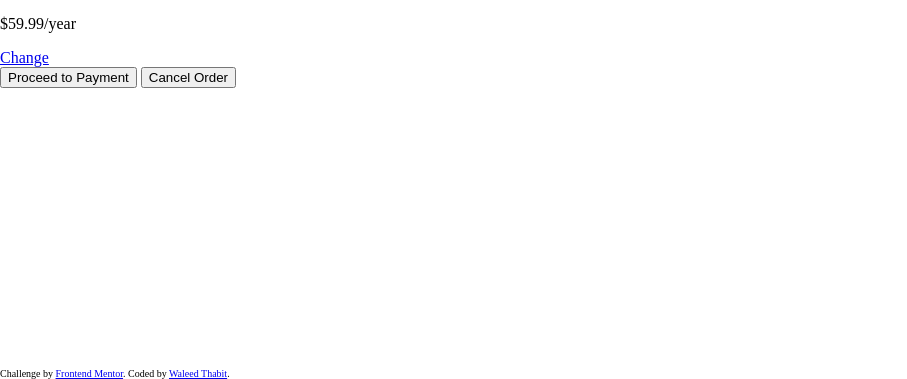
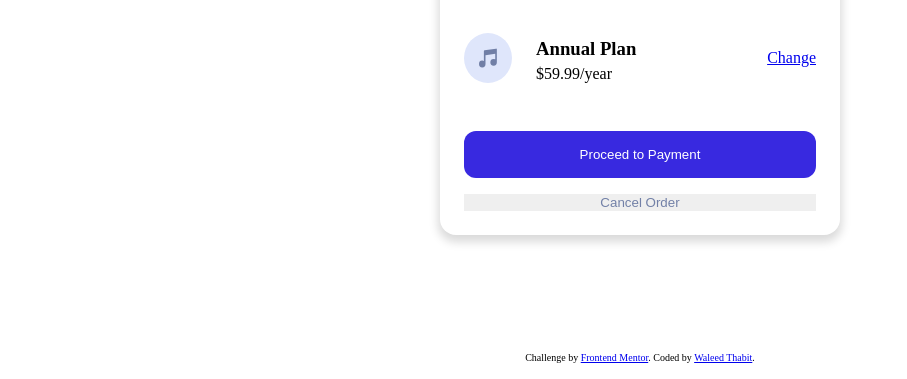
Before and after one commit to waleed-thabit/order-summary, a plain HTML site: page index.html in a window 1280 px wide. Shown: the part 421-800 px from the top of the page, without its empty margins (0-907 px from the left). Drawn offline with Linux system fonts and the light colour scheme.

Commit message:
feat: style the order card

```diff
--- a/css/style.css
+++ b/css/style.css
@@ -20,8 +20,65 @@ main {
   display: grid;
   grid-template-columns: 1fr;
   grid-template-rows: 1fr auto;
+  /* background: url(../images/pattern-background-mobile.svg) no-repeat center / */
+  /*   contain; */
+}
+.card-container {
+  width: min(100% - 3rem, 400px);
+  margin-inline: auto;
+  margin-block-start: 4rem;
+  margin-block-end: auto;
+  border-radius: 1rem;
+  overflow: hidden;
+  box-shadow: 0 5px 10px 2px rgba(0, 0, 0, 15%);
+}
+.content {
+  padding: 1.5rem;
+  display: flex;
+  flex-direction: column;
+  gap: 3rem;
+}
+.main-img {
+  width: 100%;
+}
+
+.text-c {
+  text-align: center;
+}
+.price-c {
+  display: flex;
+  align-items: center;
+  justify-content: space-between;
+}
+.img-plan {
+  display: flex;
+  gap: 1.5rem;
+}
+.plan {
+  margin: 5px 0;
+}
+.price {
+  margin: 0;
+}
+.buts-c {
+  display: flex;
+  flex-direction: column;
+  gap: 1rem;
+}
+.bt1 {
+  background-color: var(--blue-700);
+  color: white;
+  border: none;
+  border-radius: 12px;
+  padding: 1rem;
+}
+.bt2 {
+  border: none;
+  color: var(--gray-600);
 }
 
 footer {
   font-size: 10px;
+  text-align: center;
+  padding: 1rem;
 }
--- a/index.html
+++ b/index.html
@@ -23,24 +23,26 @@
           src="./images/illustration-hero.svg"
           alt="illustration-image"
         />
-
+        <div class="content">
           <div class="text-c">
             <h2 class="main-title">Order Summary</h2>
             <p class="main-p">
-            You can now listen to millions of songs, audiobooks, and podcasts on
-            any device anywhere you like!
+              You can now listen to millions of songs, audiobooks, and podcasts
+              on any device anywhere you like!
             </p>
           </div>
 
           <div class="price-c">
+            <div class="img-plan">
               <img
                 class="music-icon"
                 src="./images/icon-music.svg"
                 alt="music-icon"
               />
-          <div class="plan">
+              <div class="plan-c">
                 <h3 class="plan">Annual Plan</h3>
                 <p class="price">$59.99/year</p>
+              </div>
             </div>
             <a href="#" class="change-link">Change</a>
           </div>
@@ -48,6 +50,7 @@
           <div class="buts-c">
             <button class="bt1">Proceed to Payment</button>
             <button class="bt2">Cancel Order</button>
+          </div>
         </div>
       </section>
       <footer class="attribution">
```
Lines whose indentation alone changed are shown as unchanged.
